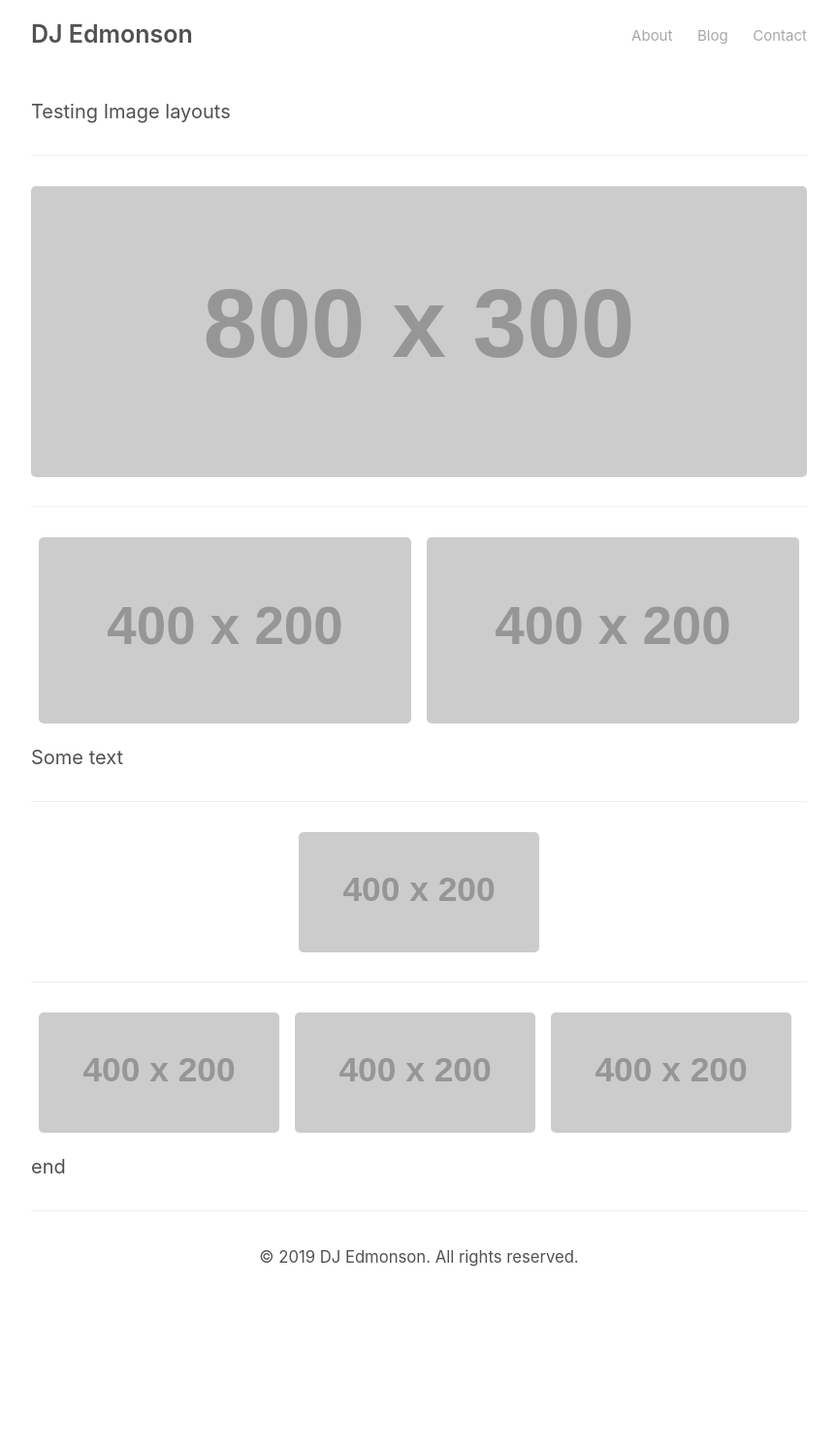
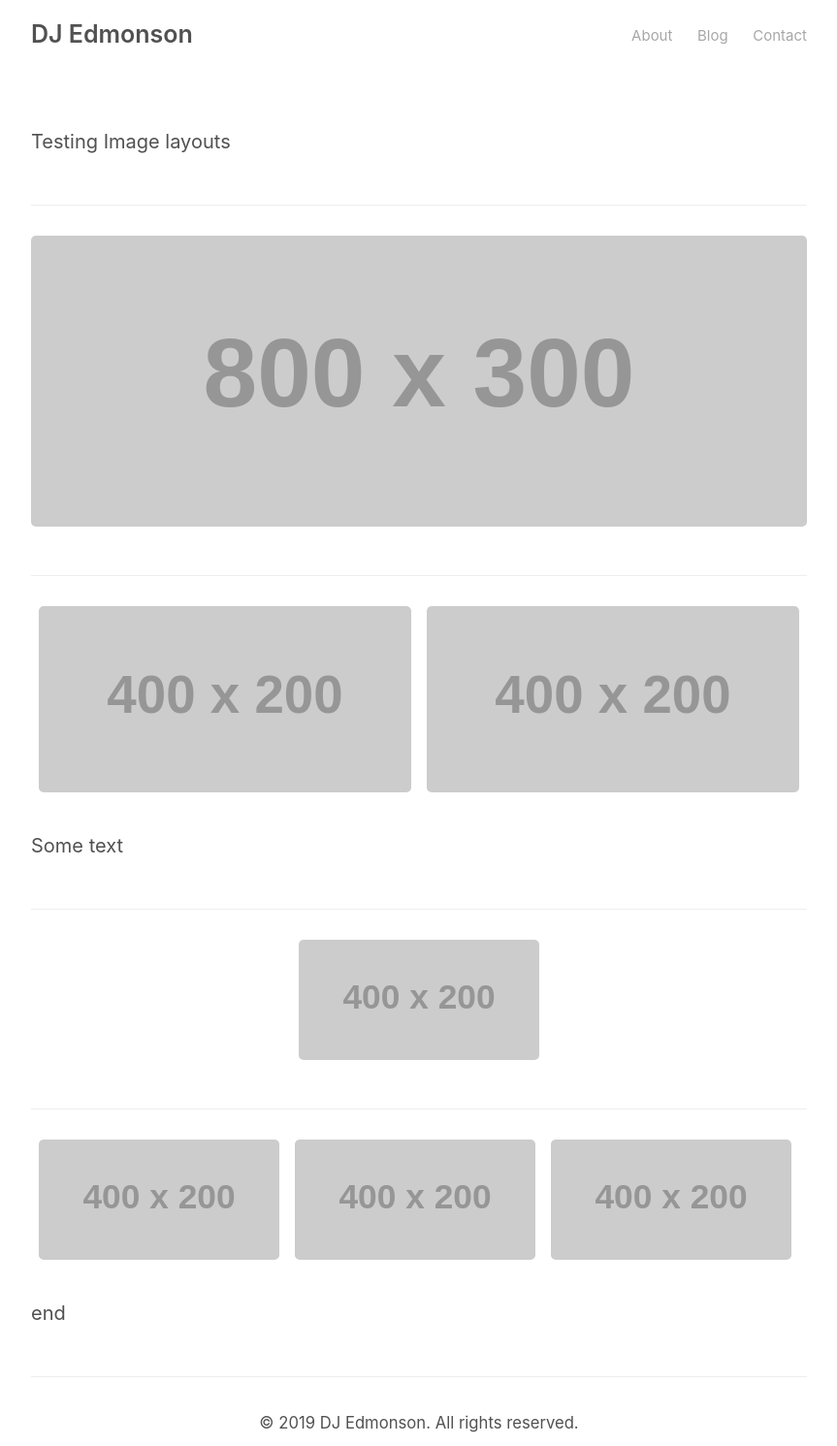
Before and after one commit to dedmons/dedmons.github.io, a Jekyll site: the page built from index.md, in a window 1280 px wide. Shown: the whole page at 97% size, without its empty margins (208-1071 px from the left). Built offline with Jekyll 4.4.1, drawn with Linux system fonts in a browser that asks for light colours; before the commit the page ends 1320 px from its top, so only the background shows below that.

Commit message:
making changes

```diff
--- a/_includes/header.html
+++ /dev/null
@@ -1,13 +0,0 @@
- <header class="masthead">
-  <h3 class="masthead-title">
-    <a href="{{ site.baseurl }}/" title="Home">{{ site.author.name }}</a>
-  </h3>
-  <nav>
-    <ul>
-      {% for item in site.data.navlist.pages %}
-        {%- assign pagename = item.title | downcase -%}
-        <li><a href="{{ item.url }}" alt="{{ item.title }}" class="{% if page.url contains item.url %}current{% endif %}">{{ item.title }}</a></li>
-      {% endfor %}
-    </ul>
-  </nav>
-</header>
--- a/_layouts/default.html
+++ b/_layouts/default.html
@@ -5,7 +5,19 @@
 
   <body>
   	<div class="container">
-  		{% include header.html %}
+  		<header class="header">
+        <h3 class="header-title">
+          <a href="{{ site.baseurl }}/" title="Home">{{ site.author.name }}</a>
+        </h3>
+        <nav>
+          <ul>
+            {% for item in site.data.navlist.pages %}
+            {%- assign pagename = item.title | downcase -%}
+            <li><a href="{{ item.url }}" alt="{{ item.title }}" class="{% if page.url contains item.url %}current{% endif %}">{{ item.title }}</a></li>
+            {% endfor %}
+          </ul>
+        </nav>
+      </header>
 
   		<main>
   			{{ content }}
@@ -17,16 +29,5 @@
   			</small>
   		</footer>
   	</div>
-
-    {% if site.analytics_id %}
-     <script>
-       (function(i,s,o,g,r,a,m){i['GoogleAnalyticsObject']=r;i[r]=i[r]||function(){
-       (i[r].q=i[r].q||[]).push(arguments)},i[r].l=1*new Date();a=s.createElement(o),
-       m=s.getElementsByTagName(o)[0];a.async=1;a.src=g;m.parentNode.insertBefore(a,m)
-       })(window,document,'script','//www.google-analytics.com/analytics.js','ga');
-       ga('create', '{{ site.analytics_id }}', 'auto');
-       ga('send', 'pageview');
-     </script>
-    {% endif %}
   </body>
 </html>
--- a/_sass/_masthead.scss
+++ b/_sass/_header.scss
@@ -2,13 +2,14 @@
 //
 // Super small header above the content for site name and short description.
 
-.masthead {
+.header {
   padding-top:    1rem;
   padding-bottom: 1rem;
   margin-bottom: 3rem;
+  grid-area: "header";
 }
 
-.masthead-title {
+.header-title {
   margin-top: 0;
   margin-bottom: 0;
   color: $gray-4;
@@ -26,7 +27,7 @@
   }
 }
 
-.masthead {
+.header {
   nav {
     ul {
       margin: 0;
--- a/_sass/_layout.scss
+++ b/_sass/_layout.scss
@@ -4,26 +4,33 @@
 
 .container {
   max-width: $container-width;
-  padding-bottom: $footer-height * 2;
   margin-left:  auto;
   margin-right: auto;
   min-height: 100%;
-  position: relative;
+
+  display: grid;
+  // position: relative;
+  grid-template-areas:
+    "header"
+    "content"
+    "footer";
+
+  main {
+    grid-area: "content";
+    display: grid;
+    grid-template-columns: 1fr;
+  }
+
+  .content {
+    display: inline;
+  }
 
   .sidebar {
-    position: absolute;
-    top: 4rem;
-    bottom: 0;
-    right: 0;
     width: $sidebar-width;
 
     a {
       color: inherit;
     }
-  }
-
-  .content {
-    padding-right: $sidebar-width + 1rem;
   }
 
   @media (max-width: $large-breakpoint) {
@@ -42,7 +49,7 @@
 }
 
 footer {
-  position: absolute;
+  grid-area: "footer";
   height: $footer-height;
   bottom: 0;
   margin-bottom: 1rem;
--- a/_sass/_variables.scss
+++ b/_sass/_variables.scss
@@ -31,5 +31,5 @@
 
 $footer-height: 1rem;
 
-$container-width: 40rem;
+$container-width: 800px;
 $sidebar-width: 10rem;
--- a/styles.scss
+++ b/styles.scss
@@ -23,7 +23,7 @@
 @import "syntax";
 @import "code";
 @import "layout";
-@import "masthead";
+@import "header";
 @import "posts";
 @import "pagination";
 @import "message";
```
